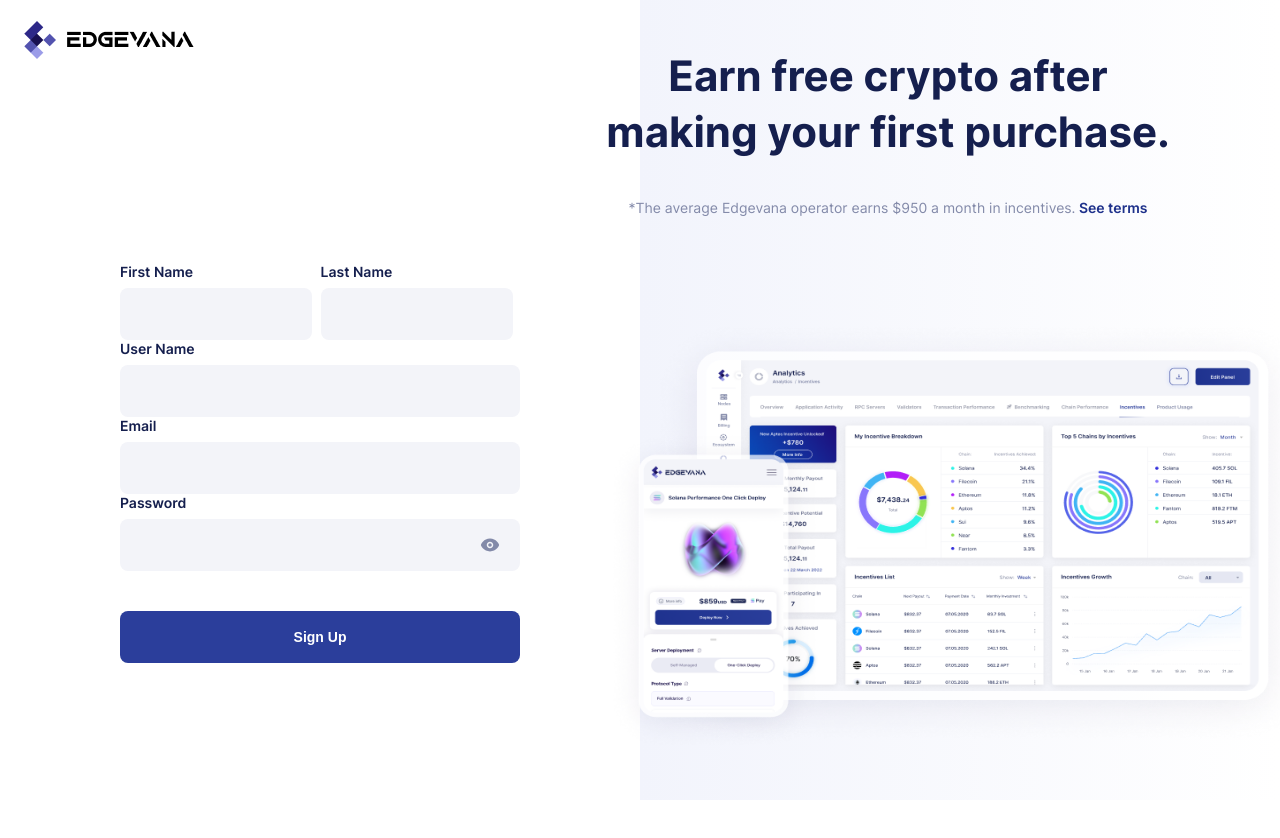
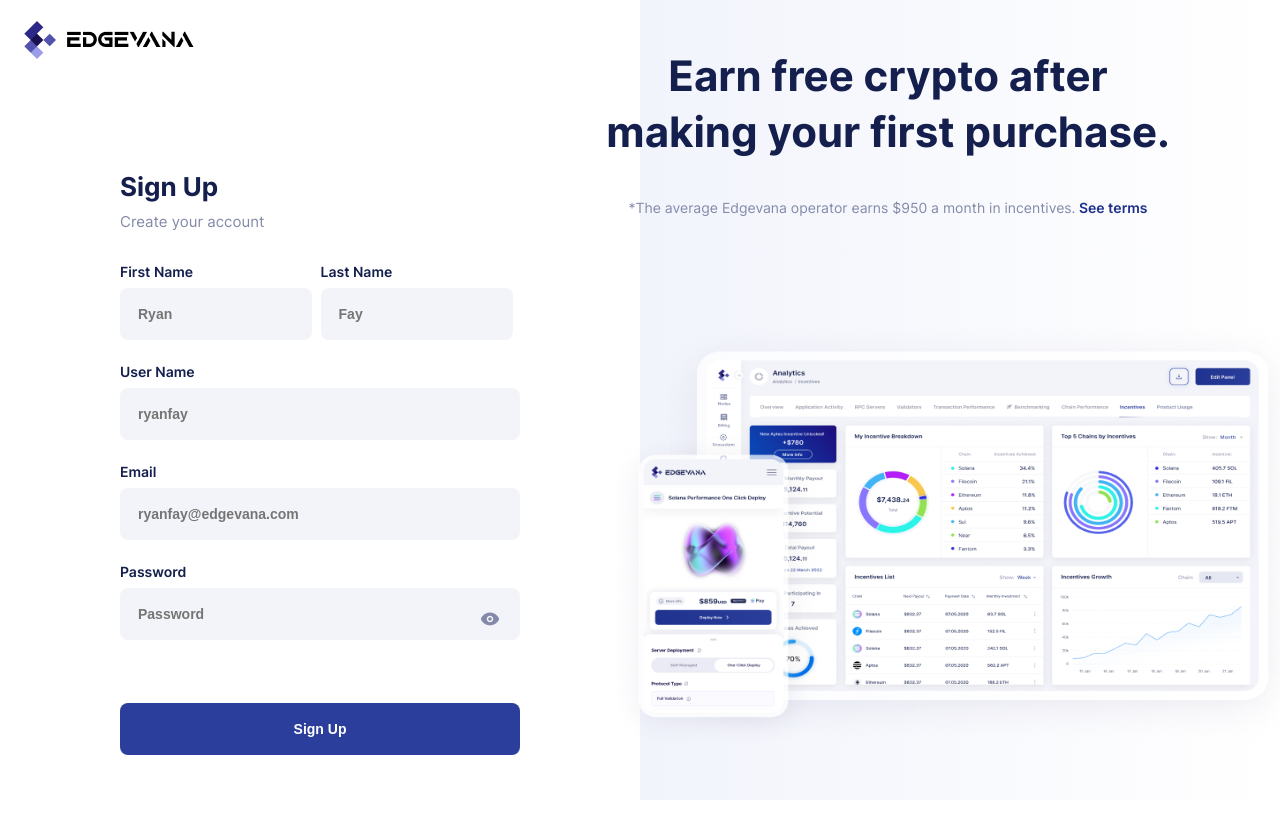
Before and after one commit to Ivan5ik/technical_challange, a Next.js app: page / in a window 1280 px wide. Shown: the top 838 px of the page. Built offline with nearby package versions, Linux system fonts and the light colour scheme.

Commit message:
adding validation and styles

```diff
--- a/package.json
+++ b/package.json
@@ -13,6 +13,7 @@
     "@types/node": "18.16.2",
     "@types/react": "18.2.0",
     "@types/react-dom": "18.2.1",
+    "classnames": "^2.3.2",
     "next": "13.3.1",
     "react": "18.2.0",
     "react-dom": "18.2.0",
--- a/src/components/Form/index.tsx
+++ b/src/components/Form/index.tsx
@@ -1,84 +1,102 @@
-import { FC, useEffect, useRef, useState } from 'react';
+import { useForm } from "react-hook-form";
 
-import { LabelForm, RootForm, WrapperName } from './style';
-import Eye from '../../../public/assets/eye.svg';
-import { useForm } from 'react-hook-form';
+import { FormDescription, FormTitle, RootForm, WrapperName } from "./style";
+import Input from "../Input";
 
 const Form = () => {
   const {
     register,
+    handleSubmit,
     formState: { errors },
-    handleSubmit,
   } = useForm();
-
-  const [showPassword, setShowPassword] = useState(false);
-
-  // const itemRef = useRef()
 
   const onSubmit = (data: any) => {
     console.log(data);
   };
 
-  console.log('register', { ...register('firstName') });
+  console.log("register", { ...register("firstName") });
 
   return (
     <RootForm>
-      <form onSubmit={handleSubmit(onSubmit)}>
-        <WrapperName>
-          <LabelForm>
-            First Name
-            <input
-              className="name nameOfLastName"
-              {...register('firstName', { required: true })}
-            />
-            {errors.firstName && <p>First name is required</p>}
-          </LabelForm>
-          <LabelForm>
-            Last Name
-            <input
-              className="name nameOfLastName"
-              {...register('lastName', { required: true })}
-            />
-            {errors.firstName && <p>Last name is required</p>}
-          </LabelForm>
+      <FormTitle>Sign Up</FormTitle>
+      <FormDescription>Create your account</FormDescription>
+      <form className={"mainForm"} onSubmit={handleSubmit(onSubmit)}>
+        <WrapperName className={"formItem"}>
+          <Input
+            title={"First Name"}
+            rules={register("firstName", {
+              required: true,
+              maxLength: 20,
+            })}
+            placeholder={"Ryan"}
+            isNameField={true}
+          >
+            {errors.firstName && (
+              <p className={"errorText"}>First name is required!</p>
+            )}
+          </Input>
+          <Input
+            title={"Last Name"}
+            rules={register("lastName", {
+              required: true,
+              maxLength: 20,
+            })}
+            placeholder={"Fay"}
+            isNameField={true}
+          >
+            {errors.lastName && (
+              <p className={"errorText"}>Last name is required!</p>
+            )}
+          </Input>
         </WrapperName>
-
-        <LabelForm>
-          User Name
-          <input
-            className="name"
-            {...register('userName', { required: true })}
-          />
-          {errors.firstName && <p>User name is required</p>}
-        </LabelForm>
-        <LabelForm>
-          Email
-          <input
-            autoComplete={'new-password'}
-            className="name"
-            {...register('email', { required: true })}
-          />
-          {errors.firstName && <p>Email is required</p>}
-        </LabelForm>
-        <LabelForm>
-          Password
-          <div className="position">
-            <input
-              autoComplete={'new-password'}
-              className="name"
-              type={showPassword ? 'text' : 'password'}
-              {...register('password', { required: true })}
-            />
-
-            <Eye
-              className="svgEye"
-              onClick={() => setShowPassword(!showPassword)}
-            />
-          </div>
-          {errors.firstName && <p>Password is required</p>}
-        </LabelForm>
-
-        <input className="submit" type="submit" value="Sign Up" />
+        <Input
+          title={"User Name"}
+          rules={register("userName", {
+            required: true,
+            maxLength: 20,
+          })}
+          placeholder={"ryanfay"}
+          isNameField={false}
+        >
+          {errors.userName && (
+            <p className={"errorText"}>Last name is required!</p>
+          )}
+        </Input>
+        <Input
+          rules={register("email", {
+            required: true,
+            maxLength: 20,
+          })}
+          title={"Email"}
+          placeholder={"ryanfay@edgevana.com"}
+          isNameField={false}
+        >
+          {errors.email && (
+            <p className={"errorText"}>The input is not valid E-mail!</p>
+          )}
+        </Input>
+        <Input
+          rules={register("password", {
+            required: true,
+            minLength: {
+              value: 8,
+              message: "Password must have at least 8 characters",
+            },
+          })}
+          title={"Password"}
+          placeholder={"Password"}
+          isNameField={false}
+          showPassword={true}
+        >
+          {errors.password && (
+            <p className={"errorText"}>
+              Password must have at least 8 characters
+            </p>
+          )}
+        </Input>
+        <button className="submit" type="submit" value="Sign Up">
+          Sign Up
+        </button>
       </form>
     </RootForm>
   );
--- a/src/components/Form/style.ts
+++ b/src/components/Form/style.ts
@@ -1,8 +1,10 @@
-import { PALETTE } from 'src/utils/palette';
-import styled from 'styled-components';
+import { PALETTE } from "src/utils/palette";
+import styled from "styled-components";
 
 export const RootForm = styled.div`
   max-width: 400px;
+  font-family: "Inter";
+  font-style: normal;
 
   & .name {
     margin-top: 8px;
@@ -15,16 +17,20 @@
     font-weight: 600;
     font-size: 14px;
     line-height: 17px;
+
     &:focus-visible {
       outline: auto;
     }
   }
+
   & .nameOfLastName {
     max-width: 192px;
   }
+
   & .position {
     position: relative;
   }
+
   & .svgEye {
     position: absolute;
     cursor: pointer;
@@ -32,6 +38,7 @@
     transform: translate(0, -50%);
     right: 20px;
   }
+
   & .submit {
     display: block;
     width: 100%;
@@ -48,13 +55,22 @@
   }
 `;
 
-export const LabelForm = styled.label`
-  color: ${PALETTE.primary};
-  font-weight: 600;
-  font-size: 14px;
-  line-height: 17px;
-  display: block;
-`;
 export const WrapperName = styled.div`
   display: flex;
 `;
+
+export const FormTitle = styled.h1`
+  font-weight: 700;
+  font-size: 26px;
+  line-height: 31px;
+  color: ${PALETTE.primary};
+  padding-bottom: 11px;
+`;
+
+export const FormDescription = styled.p`
+  font-weight: 400;
+  font-size: 15px;
+  line-height: 18px;
+  color: ${PALETTE.secondary};
+  padding-bottom: 32px;
+`;
--- /dev/null
+++ b/src/components/Input/index.tsx
@@ -0,0 +1,61 @@
+import React, { FC, FormEvent, useState } from "react";
+import classNames from "classnames";
+import Eye from "../../../public/assets/eye.svg";
+
+import { LabelForm } from "./style";
+
+interface IInput {
+  title: string;
+  rules: any;
+  placeholder: string;
+  children: any;
+  isNameField: boolean;
+  showPassword?: boolean;
+}
+
+const InputComponent: FC<IInput> = ({
+  title,
+  rules,
+  children,
+  placeholder,
+  isNameField,
+  showPassword,
+}) => {
+  const [inputValue, setInputValue] = useState("");
+  const [visiblePassword, setVisiblePassword] = useState(false);
+
+  const handleChange = (e: FormEvent<HTMLInputElement>) => {
+    setInputValue(e.currentTarget.value);
+  };
+
+  return (
+    <>
+      <LabelForm>
+        <label
+          className={classNames({ show: inputValue }, "label")}
+          htmlFor={"input"}
+        >
+          {title}
+        </label>
+        {showPassword && (
+          <Eye
+            className="svgEye"
+            onClick={() => setVisiblePassword(!visiblePassword)}
+          />
+        )}
+        <input
+          id={"input"}
+          value={inputValue}
+          className={classNames("input", { nameOfLastName: isNameField })}
+          {...rules}
+          onChange={handleChange}
+          placeholder={placeholder}
+          type={showPassword ? "text" : "password"}
+        />
+        {children}
+      </LabelForm>
+    </>
+  );
+};
+
+export default InputComponent;
--- /dev/null
+++ b/src/components/Input/style.ts
@@ -0,0 +1,41 @@
+import { PALETTE } from "src/utils/palette";
+import styled from "styled-components";
+
+export const LabelForm = styled.label`
+  color: ${PALETTE.primary};
+  font-weight: 600;
+  font-size: 14px;
+  line-height: 17px;
+  display: block;
+  position: relative;
+  padding-bottom: 20px;
+  height: 100px;
+
+  & .input {
+    margin-top: 8px;
+    width: 100%;
+    height: 52px;
+    padding-left: 18px;
+    background: ${PALETTE.grey};
+    border-radius: 8px;
+    border: none;
+    color: ${PALETTE.secondary};
+    font-weight: 600;
+    font-size: 14px;
+    line-height: 17px;
+
+    &:focus-visible {
+      outline: auto;
+    }
+  }
+
+  & .isNameField {
+    max-width: 192px;
+  }
+
+  & .errorText {
+    font-size: 12px;
+    line-height: 17px;
+    color: ${PALETTE.red};
+  }
+`;
--- a/src/utils/palette/index.tsx
+++ b/src/utils/palette/index.tsx
@@ -1,9 +1,10 @@
 export const PALETTE = {
-  white: '#ffffff',
-  lightPurple: 'linear-gradient(90deg, #F2F4FC 0%, #FFFFFF 100%)',
-  primary: '#151F4E',
-  secondary: '#838AA9',
-  blue: '#1E318B',
-  grey: '#F3F4F9',
-  primaryLight: '#2B3E9B',
+  white: "#ffffff",
+  lightPurple: "linear-gradient(90deg, #F2F4FC 0%, #FFFFFF 100%)",
+  primary: "#151F4E",
+  secondary: "#838AA9",
+  blue: "#1E318B",
+  grey: "#F3F4F9",
+  primaryLight: "#2B3E9B",
+  red: "red",
 };
```
Also changed, not shown: src/components/LeftBlock/index.tsx (+4 -4 lines), 1 other file (tests, documents, lock files or other folders).
